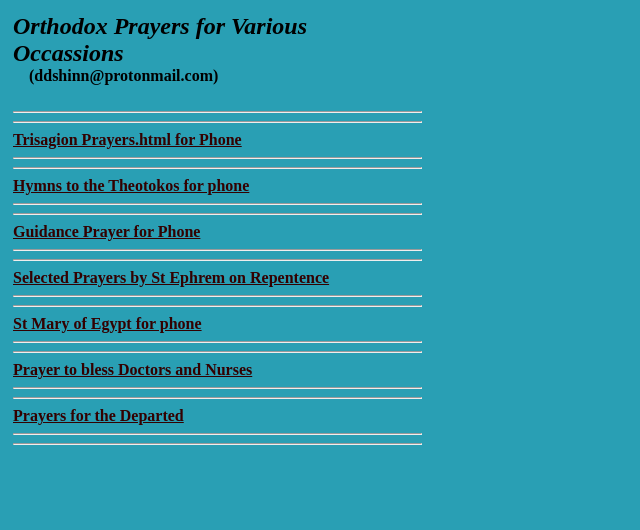
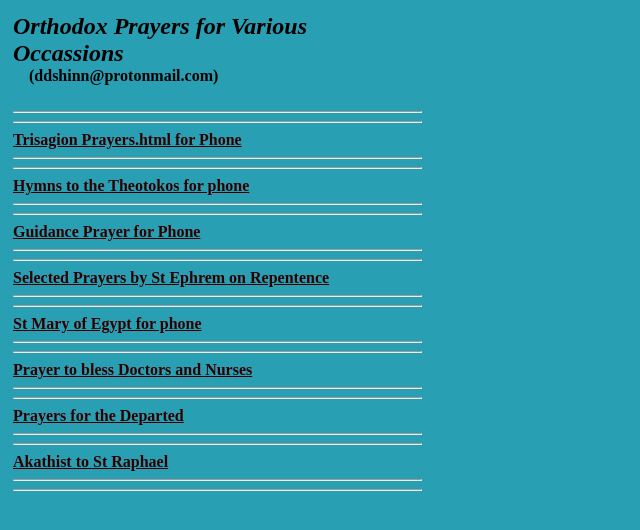
Before and after one commit to ddssite/prayers, a plain HTML site: page index.html in a window 1280 px wide. Shown: the top 530 px of the page, without its empty margins (0-640 px from the left). Drawn offline with Linux system fonts and the light colour scheme.

Commit message:
Update index.html

```diff
--- a/index.html
+++ b/index.html
@@ -49,6 +49,9 @@
 <hr>
 
 <hr>
+<a href="https://ddssite.github.io/prayers/Akathist to St Raphael.html" target="_blank" rel="noopener noreferrer">Akathist to St Raphael</a><br>
+<hr>
+<hr>
 </b></td>
 
 <!--  ************** Begin Second Column  --- ****************    -->
```
